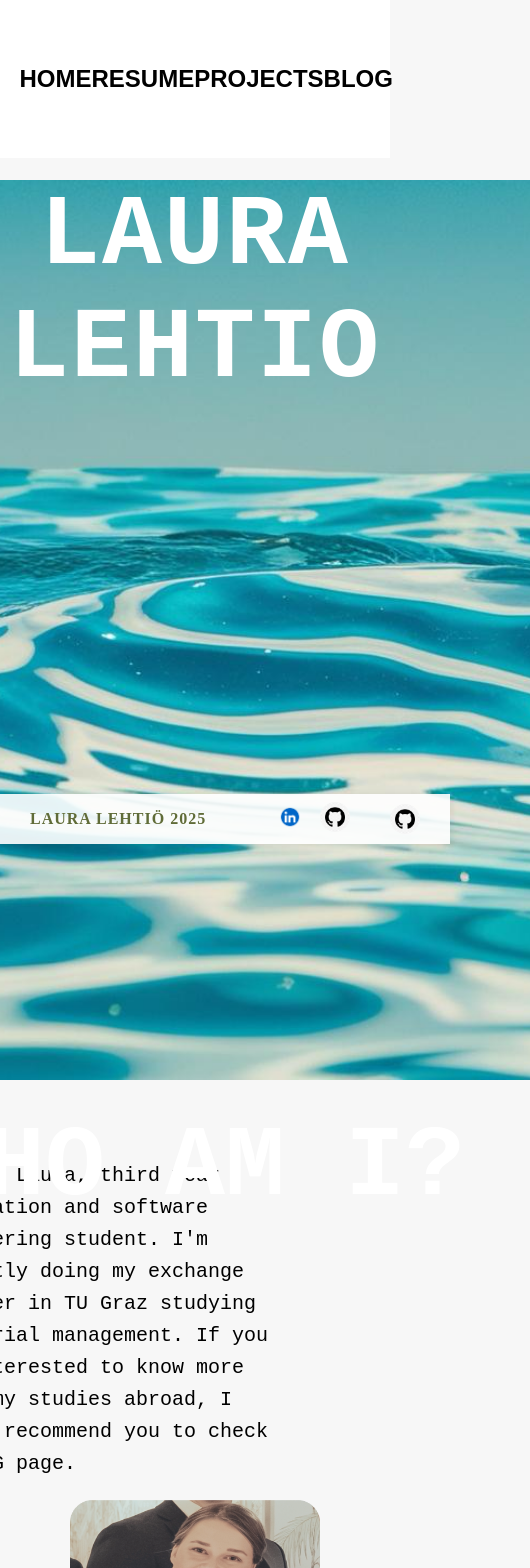
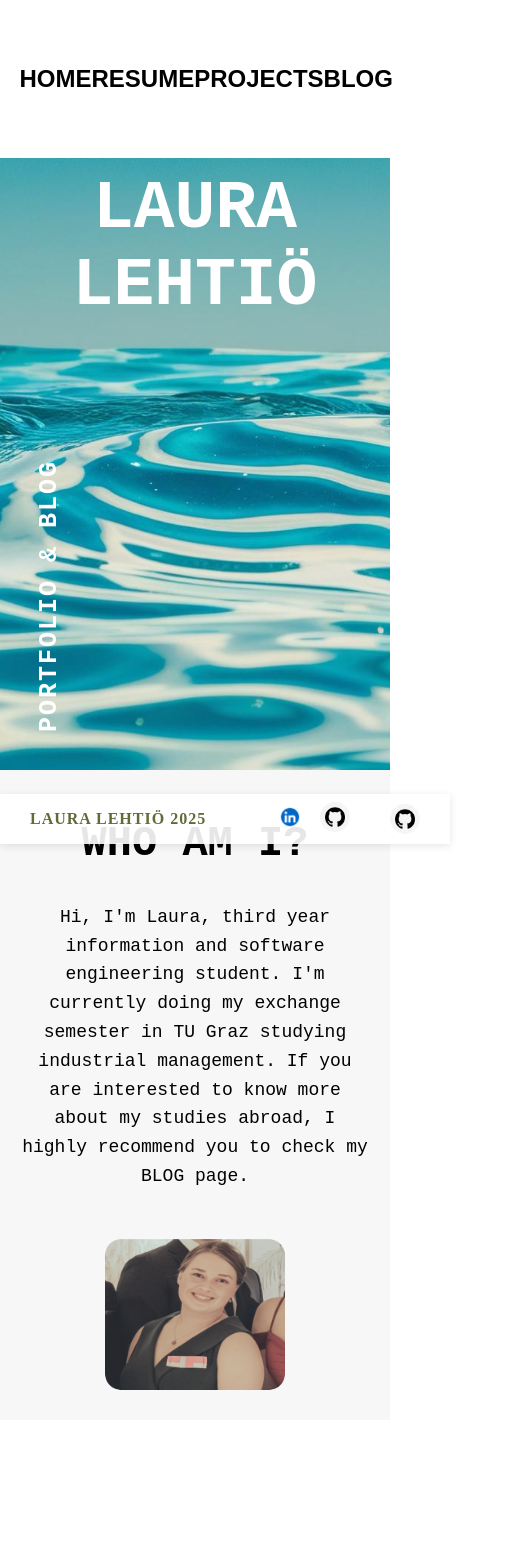
Before and after one commit to lehtio/portfolio, a React (Vite) app in the folder portfolio/: page / in a window 390 px wide. Shown: the top 1568 px of the page, 530 px wide, since content can reach past the window. After the commit the page ends 1420 px from the top, so only its background shows below. Built offline with nearby package versions, Linux system fonts and the light colour scheme.

Commit message:
ei vastaa vieläkään css mutta lähempänä

```diff
--- a/portfolio/src/App.css
+++ b/portfolio/src/App.css
@@ -1,6 +1,6 @@
 body {
   background-color: #ffffff; /* Khaki-tausta */
-  color: #596435;
+  color: #0D6478;
   margin: 0;
   height: 100%;
   padding: 0;
--- a/portfolio/src/pages/Home.jsx
+++ b/portfolio/src/pages/Home.jsx
@@ -4,24 +4,30 @@ import profiilikuva from "../images/profilepic.png";
 export default function Home() {
   return (
     <div className="homepage">
+      {/* Hero Section */}
       <header className="homepage-header">
-  <h1 className="homepage-title">LAURA LEHTIO</h1>
-  <p className="homepage-subtitle">PORTFOLIO & BLOG</p>
-  <h2 className="about-title">WHO AM I?</h2>
-</header>
+        <h1 className="homepage-title">LAURA LEHTIÖ</h1>
+        <p className="homepage-subtitle">PORTFOLIO & BLOG</p>
+      </header>
 
-
+      {/* About Section */}
       <section className="homepage-content">
         <div className="about-section">
-
+          <h2 className="about-title">WHO AM I?</h2>
           <p className="about-text">
-            Hi, I'm Laura, third year information and software engineering student. I'm currently doing my
-            exchange semester in TU Graz studying industrial management. If you are interested to know more about my studies abroad, I highly recommend you to
-            check my BLOG page.
+            Hi, I'm Laura, third year information and software engineering
+            student. I'm currently doing my exchange semester in TU Graz
+            studying industrial management. If you are interested to know more
+            about my studies abroad, I highly recommend you to check my BLOG
+            page.
           </p>
         </div>
         <div className="profile-section">
-          <img src={profiilikuva} alt="Profile" className="profile-image" />
+          <img
+            src={profiilikuva}
+            alt="Profile"
+            className="profile-image"
+          />
         </div>
       </section>
     </div>
--- a/portfolio/src/styles/CvPage.css
+++ b/portfolio/src/styles/CvPage.css
@@ -11,7 +11,7 @@ h1 {
   text-align: center;
   margin-bottom: 50px; /* Reduced bottom margin */
   font-size: 2.5rem; /* Larger font size */
-  color: #606c38; /* Green color for the title */
+  color: #0D6478; /* Green color for the title */
 }
 
 .course-list {
@@ -20,7 +20,7 @@ h1 {
 }
 
 .course-item {
-  border: 1px solid #606c38;
+  border: 1px solid #0D6478;
   padding: 20px; /* Increased padding */
   margin-bottom: 20px; /* Increased bottom margin */
   border-radius: 10px; /* More rounded corners */
@@ -38,7 +38,7 @@ h1 {
   font-size: 1.5rem; /* Larger font size */
   font-weight: bold;
   margin: 0;
-  color: #606c38;
+  color: #0D6478;
 }
 
 .course-title:hover {
--- a/portfolio/src/styles/ExchangePage.css
+++ b/portfolio/src/styles/ExchangePage.css
@@ -29,7 +29,7 @@
     font-size: 20px;
     font-weight: bold;
     margin: 0;
-    color: #606c38;
+    color: #0D6478;
   }
 
   .course-title:hover {
--- a/portfolio/src/styles/HomePage.css
+++ b/portfolio/src/styles/HomePage.css
@@ -1,39 +1,32 @@
-/* Yleiset asetukset */
 .homepage {
   font-family: 'Courier New', Courier, monospace;
   background-color: #f7f7f7;
   color: #000;
   margin: 0;
   padding: 0;
-  padding-top: 180px; /* Tämä siirtää kaiken sisällön headerin alapuolelle */
+  padding-top: 150px; /* Jotta header ei peitä sisältöä */
 }
 
-/* Header-osa */
-/* Header-osa */
-/* Header-osa */
 .homepage-header {
   position: relative;
   background-image: url("../images/image.png");
   background-size: cover;
   background-position: center;
-  height: 900px;
+  height: 850px;
   display: flex;
   flex-direction: column;
-  justify-content: flex-start; /* Align content to the top */
+  align-items: center;
+  justify-content: flex-start;
   text-align: center;
-  padding: 0; /* Remove extra padding */
+  padding-top: 0px;
 }
 
 .homepage-title {
-  font-size: 100px;
+  font-size: 120px;
   font-weight: bold;
   color: white;
   margin: 0;
-  text-transform: uppercase;
-  letter-spacing: 2px;
-  padding-top: 0px; /* Slight padding to move text closer to the top */
-  z-index: 2; /* Ensure it stays above the background */
-  position: relative; /* Ensure proper positioning */
+  z-index: 1;
 }
 
 .homepage-subtitle {
@@ -41,22 +34,21 @@
   transform: rotate(180deg);
   position: absolute;
   left: 10px;
-  top: 65%;
+  top: 60%;
   font-weight: bold;
   color: white;
   font-size: 24px;
   letter-spacing: 2px;
+  z-index: 1;
 }
 
 .about-title {
-  font-size: 100px;
+  font-size: 48px;
   font-weight: bold;
-  color: white;
-  margin-top: 705px;
-
+  color: black;
+  margin-top: 20px;
 }
 
-/* Sisältöosa */
 .homepage-content {
   display: flex;
   justify-content: space-between;
@@ -67,7 +59,7 @@
 
 .about-section {
   flex: 1;
-  padding-right: 200px;
+  padding-right: 100px;
   min-width: 350px;
 }
 
@@ -75,10 +67,6 @@
   font-size: 20px;
   line-height: 1.6;
   text-align: left;
-
-}
-.about-text p {
-  margin-bottom: 20px;
 }
 
 .profile-section {
@@ -89,10 +77,53 @@
   min-width: 200px;
 }
 
-
 .profile-image {
   width: 250px;
   height: auto;
   border-radius: 15px;
   object-fit: cover;
 }
+
+/* Responsiivisuus mobiililaitteille */
+@media (max-width: 768px) {
+  .homepage-header {
+    height: 600px;
+    padding-top: 20px;
+  }
+
+  .homepage-title {
+    font-size: 68px;
+  }
+
+  .homepage-subtitle {
+    font-size: 25px;
+    top: 50%;
+  }
+
+  .about-title {
+    font-size: 42px;
+    text-align: center;
+  }
+
+  .homepage-content {
+    flex-direction: column;
+    padding: 30px 20px;
+    align-items: center;
+  }
+
+  .about-section {
+    padding: 0;
+    margin-bottom: 30px;
+  }
+
+  .about-text {
+    font-size: 18px;
+    text-align: center;
+  }
+
+  .profile-image {
+    width: 180px;
+
+
+  }
+}
--- a/portfolio/src/styles/Projects.css
+++ b/portfolio/src/styles/Projects.css
@@ -71,7 +71,7 @@
 .project-card-category {
   font-size: 0.9rem;
   font-weight: bold;
-  color: #72777f;
+  color: #0D6478;
   margin-bottom: 8px;
 }
 
@@ -87,7 +87,7 @@
   display: inline-block;
   text-decoration: none;
   padding: 8px 12px;
-  background-color: #606c38;
+  background-color:#0D6478;
   color: white;
   border-radius: 5px;
   font-size: 14px;
@@ -97,5 +97,5 @@
 }
 
 .project-button:hover {
-  background-color: #445227;
+  background-color: #0D6478;
 }
```
